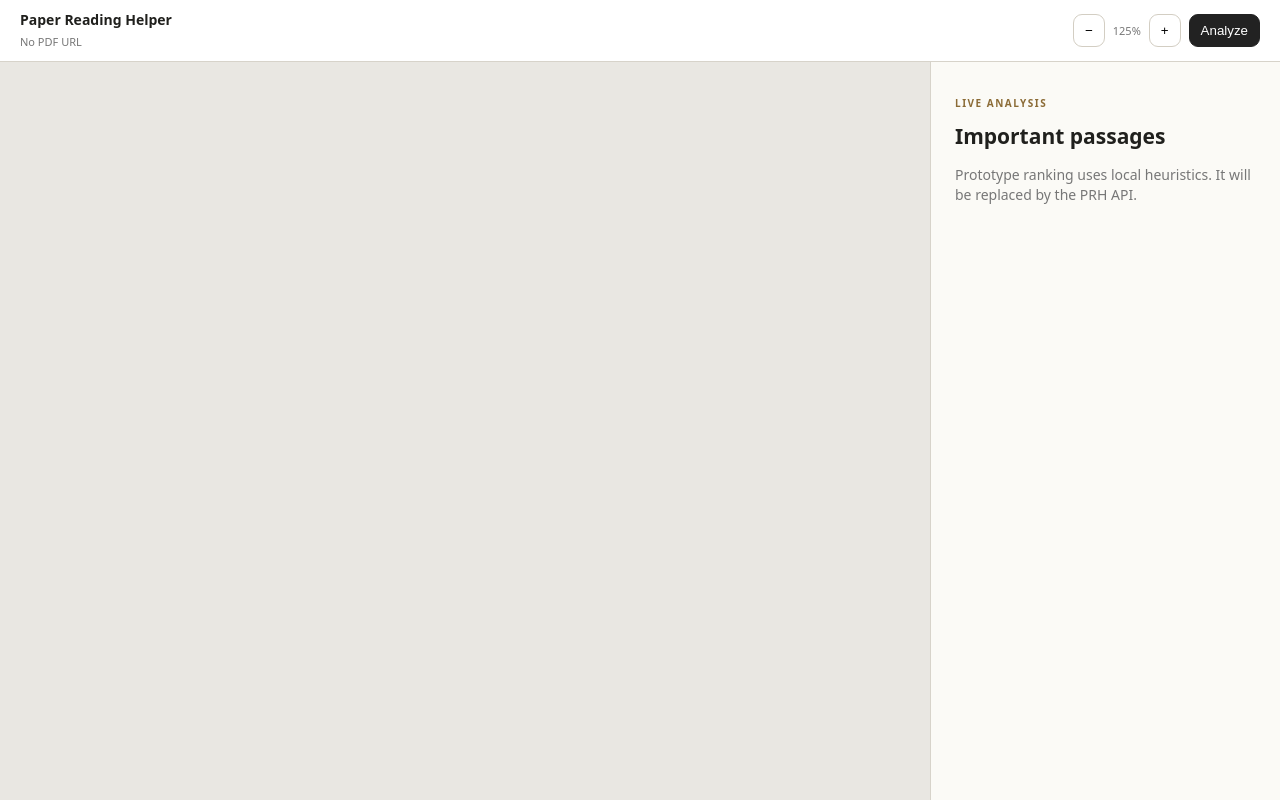
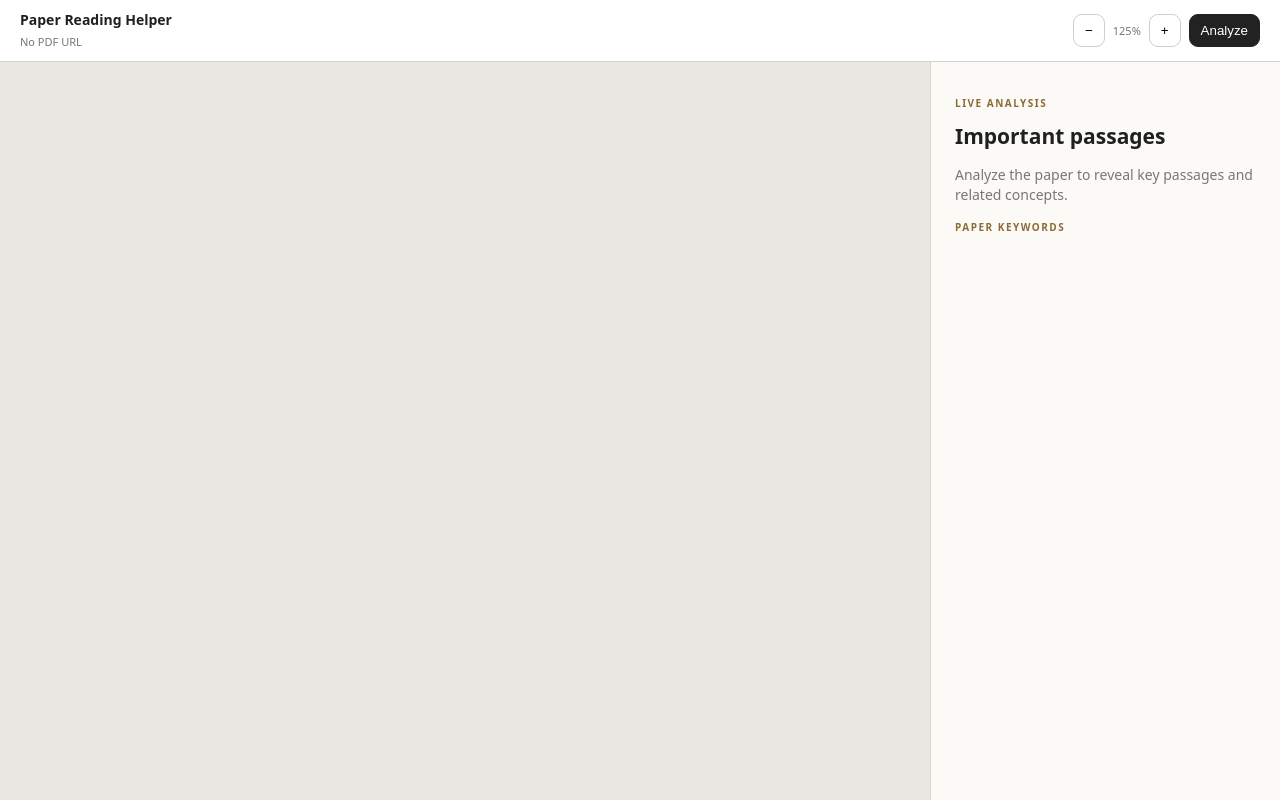
Before and after one commit to Pinchpeach/paper-reading-helper, a browser extension: page viewer/index.html in a window 1280 px wide. Drawn offline with Linux system fonts and the light colour scheme.

Commit message:
feat: add concept brackets and interactive keyword map

```diff
--- a/viewer/index.html
+++ b/viewer/index.html
@@ -1 +1 @@
-<!doctype html><html><head><meta charset="utf-8"><meta name="viewport" content="width=device-width,initial-scale=1"><title>Paper Reading Helper</title><link rel="stylesheet" href="viewer.css"></head><body><header class="toolbar"><div><b>Paper Reading Helper</b><span id="status">Preparing paper…</span></div><div class="actions"><button id="minus">−</button><span id="zoom">125%</span><button id="plus">+</button><button id="analyze">Analyze</button></div></header><main><section id="paper"><div id="pages"></div></section><aside><p class="eyebrow">LIVE ANALYSIS</p><h2>Important passages</h2><p class="muted">Prototype ranking uses local heuristics. It will be replaced by the PRH API.</p><div id="results"></div></aside></main><script type="module" src="viewer.js"></script></body></html>
+<!doctype html><html><head><meta charset="utf-8"><meta name="viewport" content="width=device-width,initial-scale=1"><title>Paper Reading Helper</title><link rel="stylesheet" href="viewer.css"></head><body><header class="toolbar"><div><b>Paper Reading Helper</b><span id="status">Preparing paper…</span></div><div class="actions"><button id="minus">−</button><span id="zoom">125%</span><button id="plus">+</button><button id="analyze">Analyze</button></div></header><main><section id="paper"><div id="pages"></div></section><aside><p class="eyebrow">LIVE ANALYSIS</p><h2 id="panel-title">Important passages</h2><p id="panel-desc" class="muted">Analyze the paper to reveal key passages and related concepts.</p><div id="results"></div><section id="keywords"><p class="eyebrow">PAPER KEYWORDS</p><div id="keyword-list"></div></section></aside></main><script type="module" src="viewer.js"></script></body></html>
```
